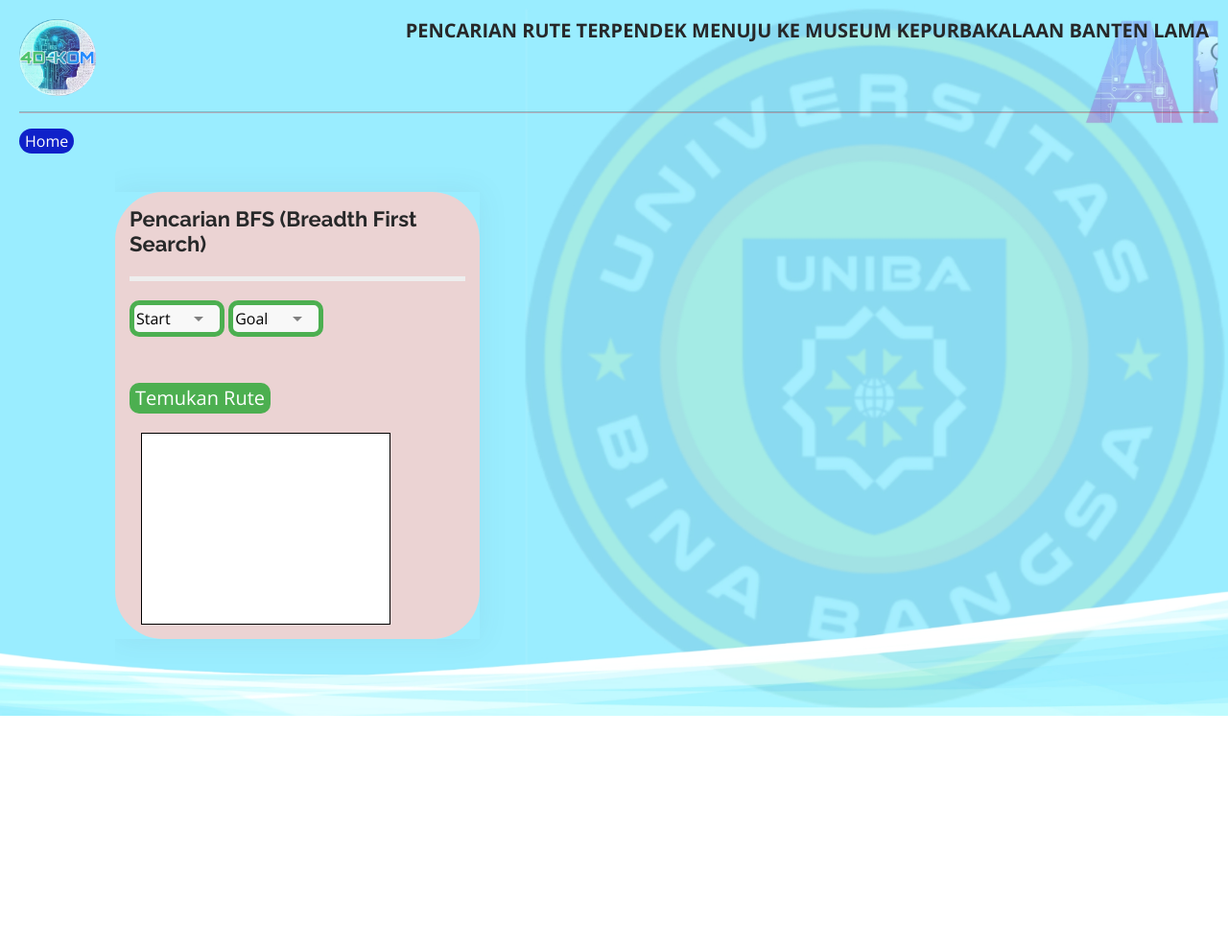
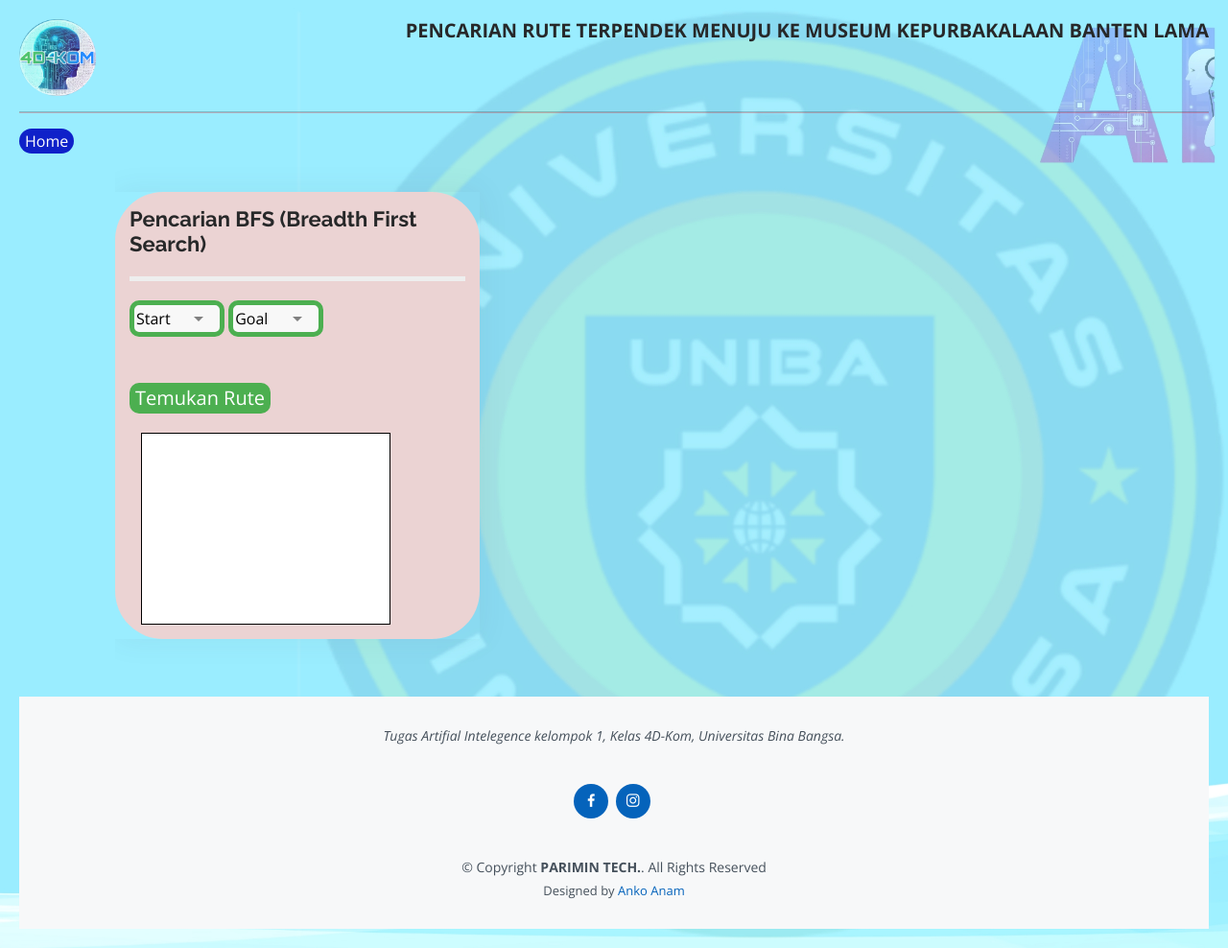
Before and after one commit to anko-anam/anko-anam.github.io, a plain HTML site: page implementasi-bfs.html in a window 1280 px wide. Shown: the whole page at 96% size. Before the commit the page ends 800 px from the top, so only its background shows below. Drawn offline with nearby package versions, Linux system fonts and the light colour scheme.

Commit message:
Rubah segalanya

```diff
--- a/implementasi-bfs.html
+++ b/implementasi-bfs.html
@@ -200,7 +200,25 @@
     </section><!-- End Portfolio Details Section -->
 
   </main><!-- End #main -->
-
+  <footer id="footer">
+    <div class="container">
+      <p>Tugas Artifial Intelegence kelompok 1, Kelas 4D-Kom, Universitas Bina Bangsa.</p>
+      <div class="social-links">
+        <a href="https://m.facebook.com/profile.php?id=100000559369643" class="facebook"><i class="bx bxl-facebook"></i></a>
+        <a href="https://www.instagram.com/aan__khoirul?igsh=MXR3cnZjZjQ5YjUyYg==" class="instagram"><i class="bx bxl-instagram"></i></a>
+      </div>
+      <div class="copyright">
+        &copy; Copyright <strong><span>PARIMIN TECH.</span></strong>. All Rights Reserved
+      </div>
+      <div class="credits">
+        <!-- All the links in the footer should remain intact. -->
+        <!-- You can delete the links only if you purchased the pro version. -->
+        <!-- Licensing information: [license-url] -->
+        <!-- Purchase the pro version with working PHP/AJAX contact form: https://bootstrapmade.com/free-html-bootstrap-template-my-resume/ -->
+        Designed by <a href="https://wa.me/6285213041432">Anko Anam</a>
+      </div>
+    </div>
+  </footer>
 
 
 
```
Also changed, not shown: implementasi-dfs.html (+19 -1 lines), index.html (+2 -2 lines).
